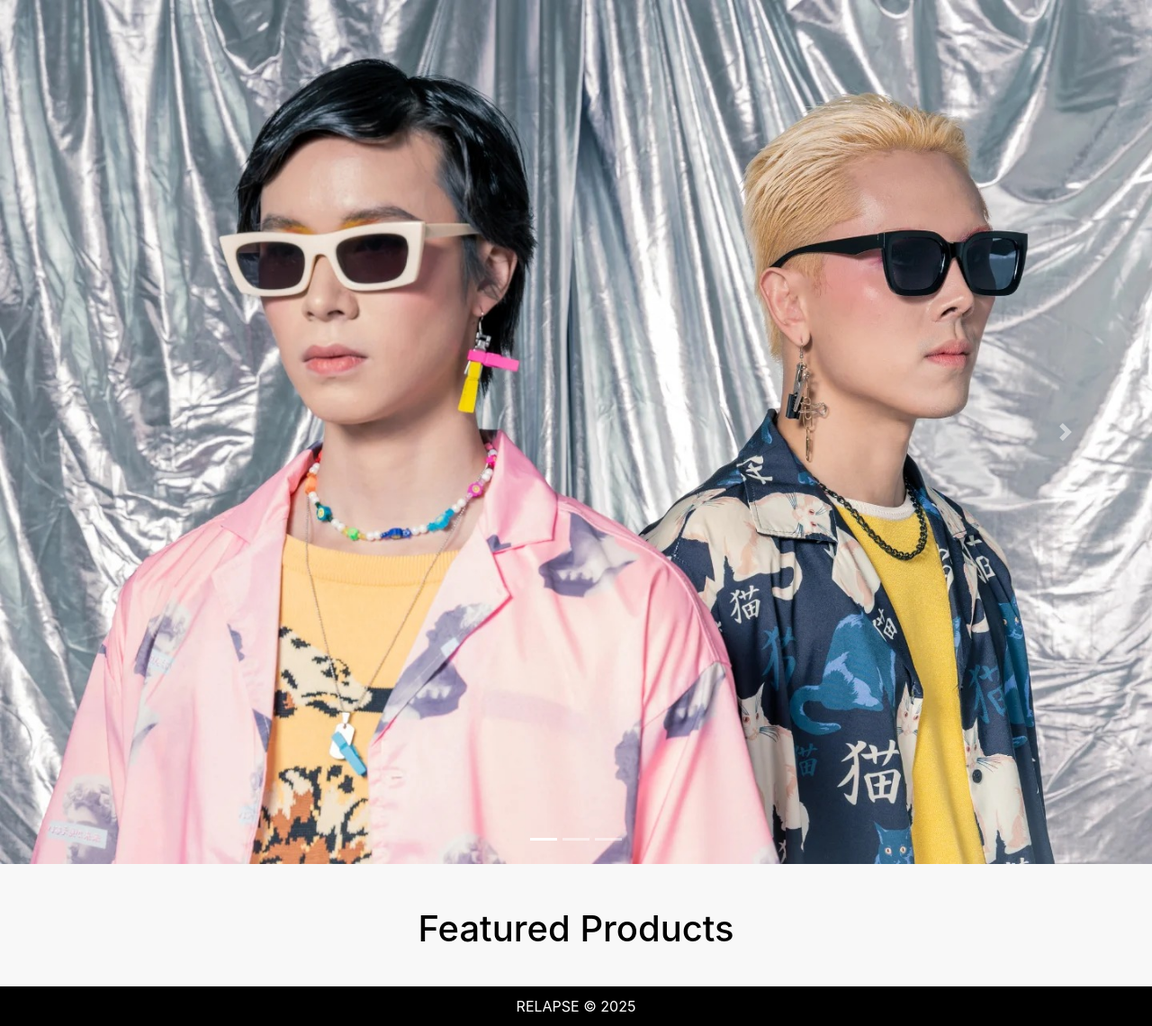
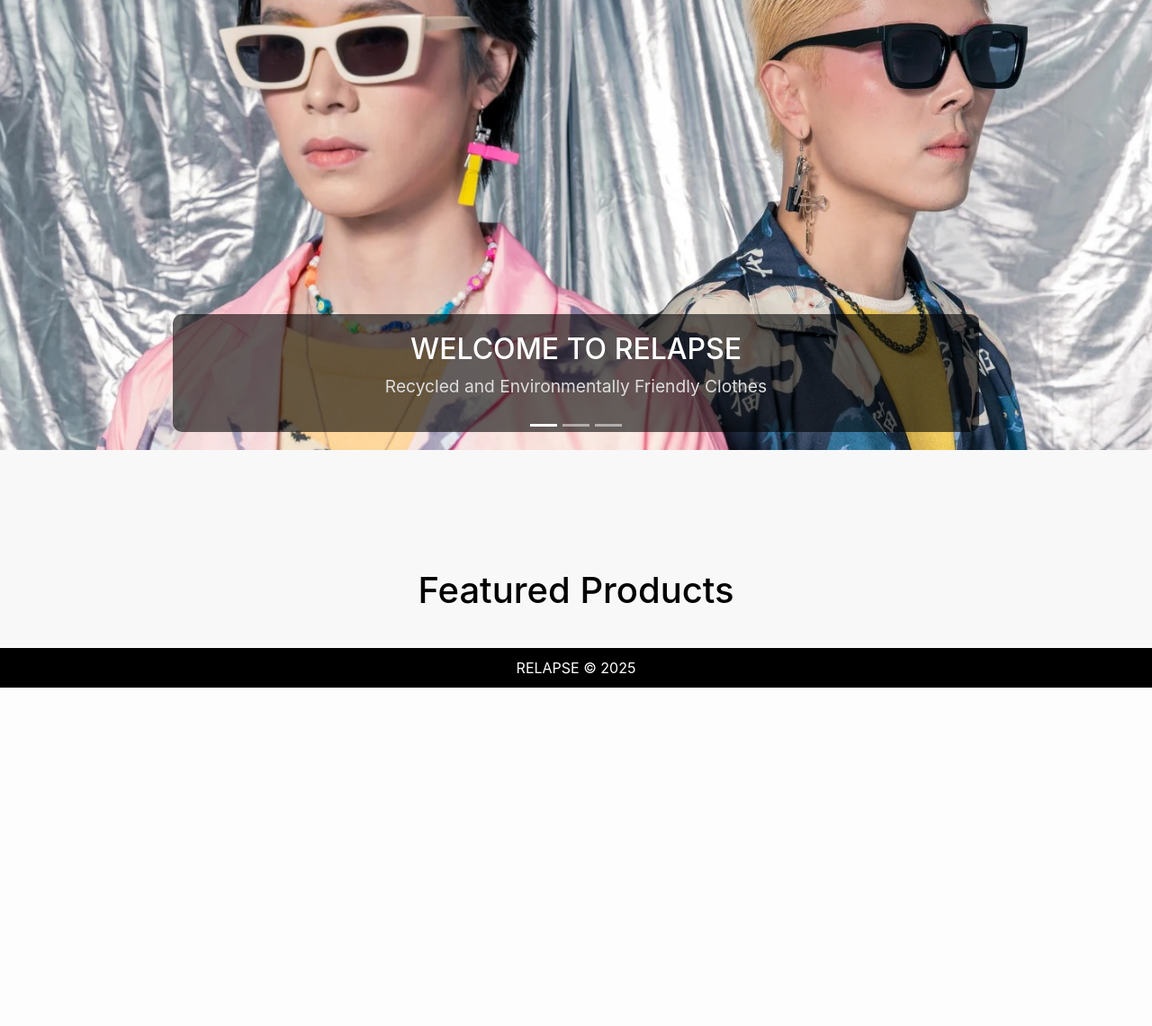
Before and after one commit to atoiii/RELAPSE---Project, a Flask app: page / in a window 1280 px wide. Shown: the part 80-1220 px from the top of the page at 90% size. After the commit the page ends 844 px from the top, so only its background shows below. Run offline with Flask 3, Linux system fonts and the light colour scheme; some libraries are stand-ins or nearby versions.

Commit message:
css problemmm

```diff
--- a/templates/base.html
+++ b/templates/base.html
@@ -88,6 +88,12 @@
     font-size: 16px; /* Adjust size for dropdown items */
 }
 
+        .ani:hover {
+            transition: transform 5000ms ease-in-out, box shadow 5000ms ease-in-out;
+            transform: scale(1.07);
+            box-shadow: 0px 10px 20px rgba(0, 0, 0, 0.2);
+        }
+
     </style>
 </head>
 <body>
--- a/templates/home.html
+++ b/templates/home.html
@@ -33,7 +33,20 @@
     }
 
     .carousel-caption {
-        color: black;
+        background: rgba(0, 0, 0, 0.6);
+        padding: 20px;
+        border-radius: 10px;
+    }
+
+    .carousel-caption h3 {
+        color: white;
+        font-size: 2rem;
+    }
+
+    .carousel-caption p {
+        font-size: 1.2rem;
+        color: #ddd;
+    }
 
 
     .carousel-container {
@@ -54,10 +67,9 @@
 
     .carousel-item img {
         width: 100%;
-        max-height: 700px;
+        max-height: 500px;
         object-fit: cover;
     }
-
 
 
 </style>
@@ -76,15 +88,25 @@
         <div class="carousel-item active">
             <img src="/static/Home Pic 1.jpeg" alt="Home 1" class="d-block w-100">
             <div class="carousel-caption">
-<!--    <h2>Welcome To RELAPSE</h2>-->
-<!--    <p>Recycled and environmentally friendly clothes</p>-->
+                <h3>WELCOME TO RELAPSE</h3>
+                <p>Recycled and Environmentally Friendly Clothes</p>
+            </div>
         </div>
     </div>
     <div class="carousel-item">
         <img src="/static/Home Pic 2.jpeg" alt="Home 2" class="d-block w-100">
+        <div class="carousel-caption">
+            <h3>WELCOME TO RELAPSE</h3>
+            <p>Recycled and Environmentally Friendly Clothes</p>
         </div>
+    </div>
+
     <div class="carousel-item">
         <img src="/static/Home Pic 3.jpeg" alt="Home 3" class="d-block w-100">
+        <div class="carousel-caption">
+            <h3>WELCOME TO RELAPSE</h3>
+            <p>Recycled and Environmentally Friendly Clothes</p>
+        </div>
     </div>
 </div>
 
@@ -103,7 +125,8 @@
     <div class="row product-grid justify-content-center">
         {% for product in products %}
         <div class="col-md-3 d-flex justify-content-center">
-            <div class="ani card mt-3" style="width: 270px; height: 420px; display: flex; flex-direction: column; justify-content: space-between;">
+            <div class="ani card mt-3"
+                 style="width: 270px; height: 420px; display: flex; flex-direction: column; justify-content: space-between;">
                 <img src="{{ url_for('static', filename=product['image']) }}" alt="{{ product['name'] }}"
                      style="width: 100%; height: 60%; object-fit: cover;">
                 <div class="card-body d-flex flex-column align-items-center text-center" style="flex-grow: 1;">
```
Also changed, not shown: 9 other files. Lines whose indentation alone changed are shown as unchanged.
